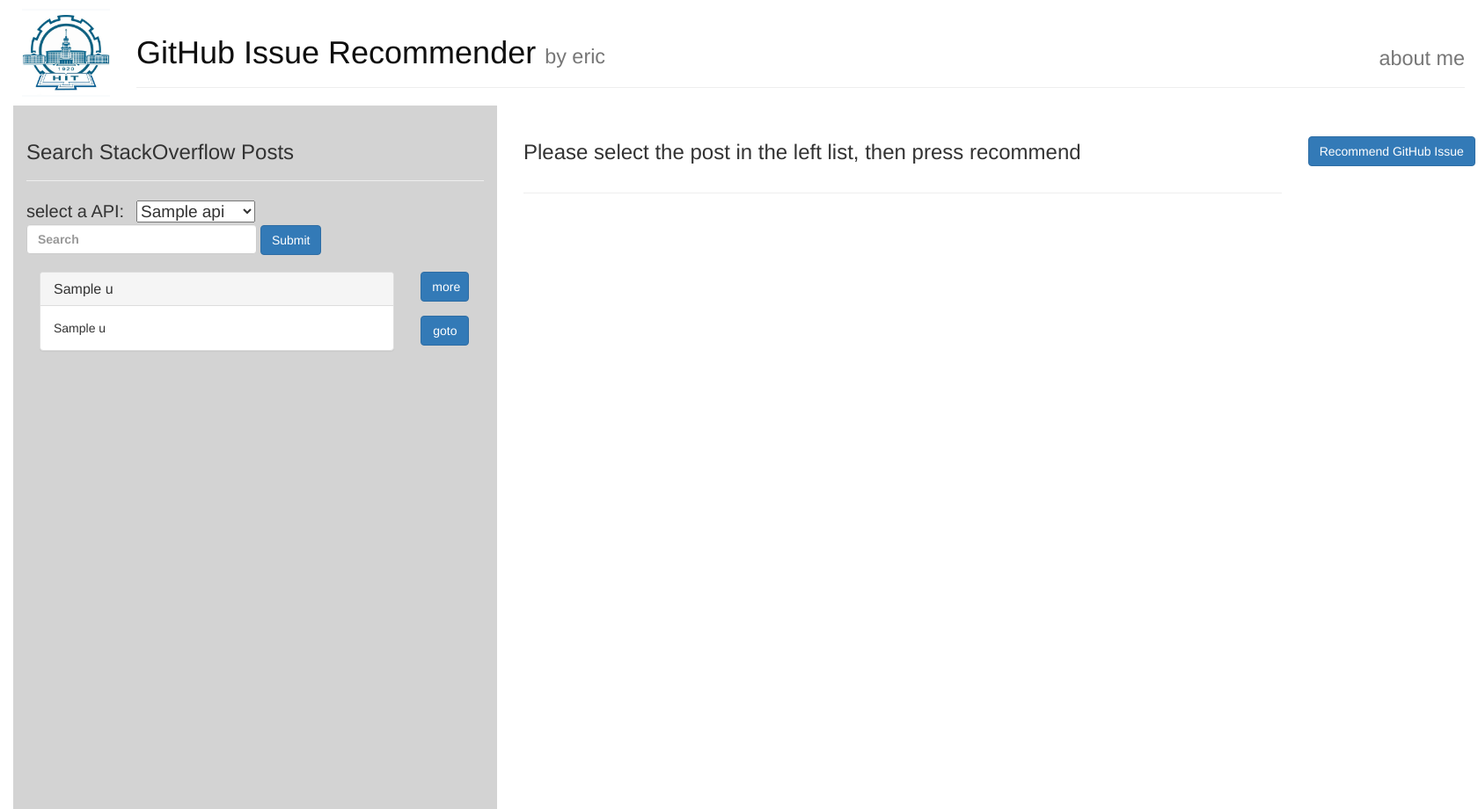
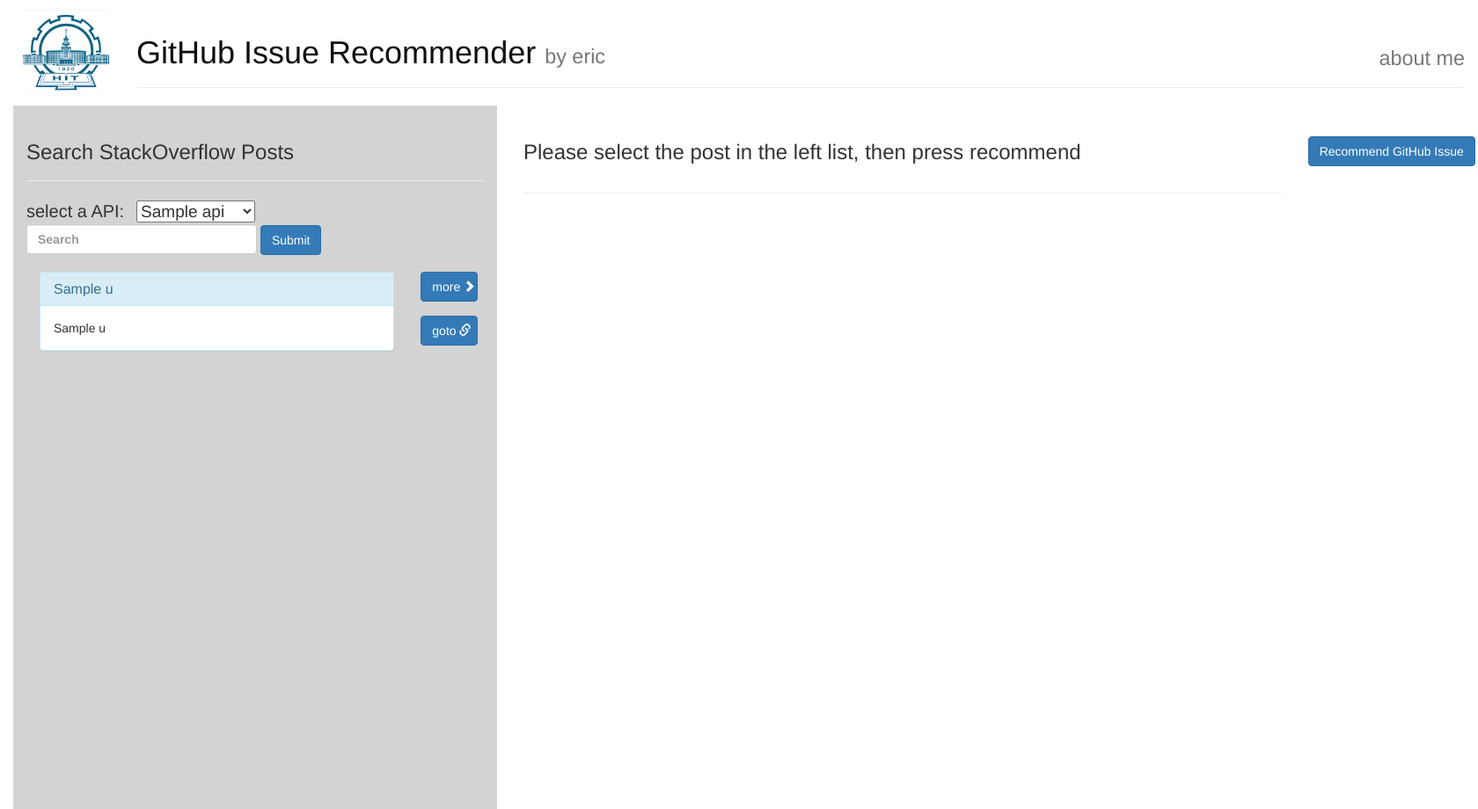
Before and after one commit to keruru0987/Github-Issue-Recommender, a Flask app: template templates/so_results.html in a window 1680 px wide; the page is wider, and only the part inside the window is pictured. Shown: that part at 88% size. Run offline with Flask 2, Linux system fonts and the light colour scheme; the template is opened without the code that fills it: most values are stand-ins (such as "Sample title", 1, 10 or a date in 2020); some libraries are stand-ins or nearby versions.

Commit message:
对so_choose页面进行了一些修改，同时在recommend界面分屏同时显示so和gi

```diff
--- a/app.py
+++ b/app.py
@@ -2,6 +2,8 @@
 # @Author : Eric
 
 from flask import Flask, render_template, request
+
+import data_process
 from stackoverflow_search import SOSearcher, SOFinder
 from githubissue_search import GIRecommend
 
@@ -35,14 +37,17 @@
     print(api)
     print(id)
     SO_Finder = SOFinder(api, id)
-    matched_so = SO_Finder.find()  # title,body,tags
+    matched_so = SO_Finder.find()  # title,body,tags,AcceptedAnswerId
+    img_processed_body = data_process.alter_pic_size(matched_so[1])
+    title = matched_so[0]
+    acc_id = matched_so[3]
 
     GI_Recommender = GIRecommend(api, matched_so[0], matched_so[1], matched_so[2])
     result = GI_Recommender.recommend()
     # for inf in result:
     #     print(inf)
 
-    return render_template('gi_results.html', u=result)
+    return render_template('gi_results.html', u=result, img_processed_body=img_processed_body, title=title, acc_id=acc_id)
 
 
 if __name__ == '__main__':
--- a/stackoverflow_search.py
+++ b/stackoverflow_search.py
@@ -57,11 +57,15 @@
     def find(self):
         fpath = settings.stackoverflow_filepath[self.api]
         sodata_df = pd.read_csv(fpath)
+        sodata_df = sodata_df.fillna('')
         matched_so = []
         match_flag = 0
         for index, row in sodata_df.iterrows():
             if str(row['Id']) == self.id_str:
-                matched_so = [row['Title'], row['Body'], row['Tags']]
+                acc_id = ''
+                if row['AcceptedAnswerId'] != '':
+                    acc_id = int(row['AcceptedAnswerId'])
+                matched_so = [row['Title'], row['Body'], row['Tags'], str(acc_id)]
                 match_flag = 1
                 break
         if match_flag == 0:
--- a/templates/so_results.html
+++ b/templates/so_results.html
@@ -62,7 +62,7 @@
 <script>
     function showBlog() {
         document.getElementById("body_text").innerHTML =
-            '<iframe src="http://erichu.top/" frameBorder="0" height="800px" width="1200px"></iframe>'
+            '<iframe src="http://erichu.top/" frameBorder="0" height="650px" width="1180px"></iframe>'
         document.getElementById("title_area").innerText = "Please select the post in the left list, then press recommend"
     }
 </script>
@@ -119,9 +119,11 @@
             {% for i in u %}
 
             <div class="col-xs-10">
-                <div class="panel panel-default" style="width: 100%; display: inline-block">
+                <div class="panel panel-info" style="width: 100%; display: inline-block; cursor: pointer" onclick="showMore('{{i[3]}}', '{{i[4]}}')" >
                     <div class="panel-heading">
-                        <div class="oneline_ignore"><h3 class="panel-title" id="title{{i[3]}}">{{i[1]}}</h3></div>
+                        <div class="oneline_ignore">
+                            <h3 class="panel-title" id="title{{i[3]}}">{{i[1]}}</h3>
+                        </div>
 
                     </div>
                     <div class="panel-body">
@@ -139,14 +141,16 @@
 
             <div class="col-xs-2">
                 <div style="height: 50px">
-                    <button type="button" class="btn btn-primary" style="width: 55px"
+                    <button type="button" class="btn btn-primary" style="width: 65px"
                             onclick="showMore('{{i[3]}}', '{{i[4]}}')">
-                        more
+                        more<span class="glyphicon glyphicon-chevron-right" aria-hidden="true" style="margin-left: 3px"></span>
                     </button>
                 </div>
                 <div style="height: 50px">
                     <a href={{i[0]}} target="_blank">
-                        <button type="button" class="btn btn-primary" style="width: 55px">goto</button>
+                        <button type="button" class="btn btn-primary" style="width: 65px">
+                            goto<span class="glyphicon glyphicon-link" aria-hidden="true" style="margin-left: 3px"></span>
+                        </button>
                     </a>
                 </div>
             </div>
```
Also changed, not shown: templates/gi_results.html (+39 -5 lines).
